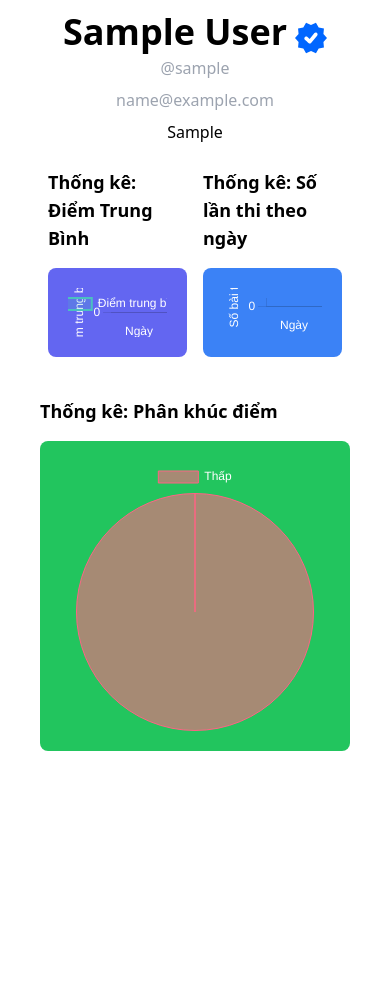
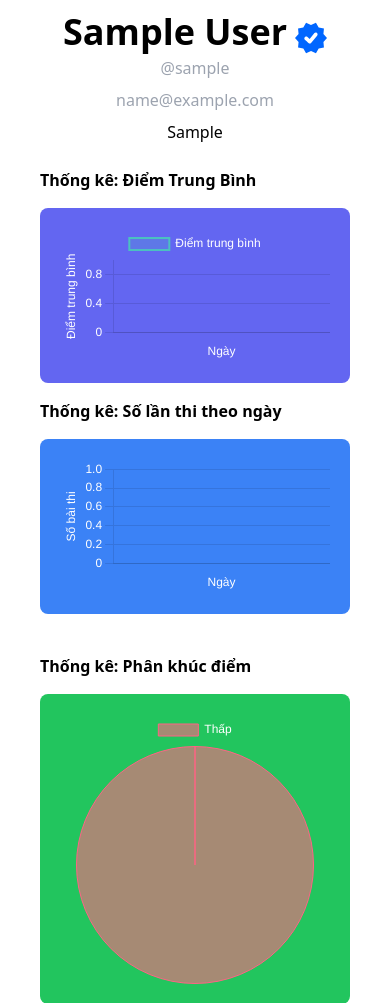
Before and after one commit to thquan105/hoccungminh, a Django app: page /profile/ in a window 390 px wide. Shown: the part 308-1311 px from the top of the page. Before the commit the page ends 1059 px from the top, so only its background shows below. Run offline with Django 5.2, Linux system fonts and the light colour scheme; a user stored in the database is signed in; tables that the repository leaves empty hold one stand-in row (values such as "Sample post"); grey boxes marked "Sample" are stand-in pictures; parts of the project's set-up code (start-up, migrations or seed data) failed here and were passed over; some libraries are stand-ins or nearby versions.

Commit message:
responsive profile page

```diff
--- a/templates/thq_users/profile.html
+++ b/templates/thq_users/profile.html
@@ -17,22 +17,22 @@
         {% endif %}
     </div>
     <div class="max-w-5xl rounded p-6 flex flex-wrap justify-center">
-        <div class="w-full mb-10 flex flex-wrap gap-[16px] justify-center">
-            <div id="chart1" class="w-[calc(50%-16px)]">
-                <div class="text-lg font-semibold mb-4">Thống kê: Điểm Trung Bình</div>
+        <div class="w-full mb-10 flex flex-col md:flex-row flex-wrap gap-[16px] justify-center">
+            <div id="chart1" class="w-full md:w-[calc(50%-16px)]">
+                <div class="text-base md:text-lg font-semibold mb-4">Thống kê: Điểm Trung Bình</div>
                 <div class="bg-indigo-500 p-5 rounded-lg">
                     <canvas id="lineChart" class="w-full"></canvas>
                 </div>
             </div>
-            <div id="chart2" class="w-[calc(50%-16px)]">
-                <div class="text-lg font-semibold mb-4">Thống kê: Số lần thi theo ngày</div>
+            <div id="chart2" class="w-full md:w-[calc(50%-16px)]">
+                <div class="text-base md:text-lg font-semibold mb-4">Thống kê: Số lần thi theo ngày</div>
                 <div class="bg-blue-500 p-5 rounded-lg">
                     <canvas id="heatmap" class="w-full"></canvas>
                 </div>
             </div>
         </div>
         <div id="chart3">
-            <h2 class="text-lg font-semibold mb-4">Thống kê: Phân khúc điểm</h2>
+            <h2 class="text-base md:text-lg font-semibold mb-4">Thống kê: Phân khúc điểm</h2>
             <div class="bg-green-500 p-5 rounded-lg">
                 <canvas id="pieChart" class="w-full"></canvas>
             </div>
```
